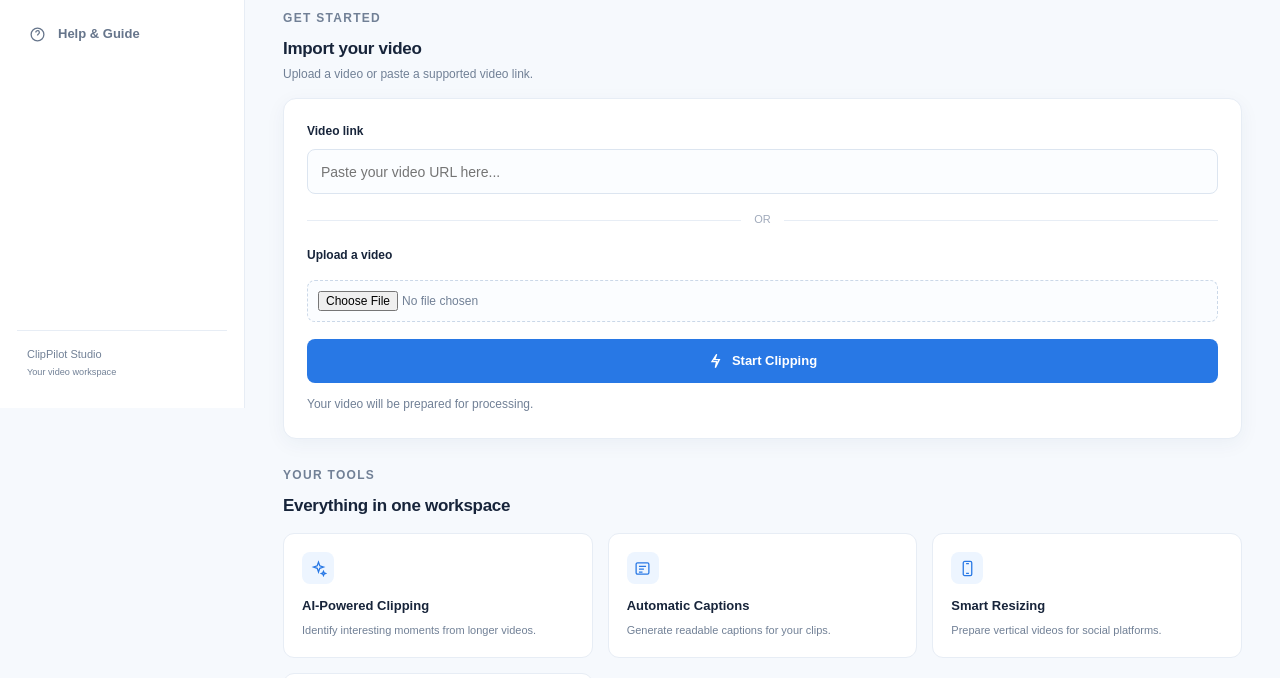
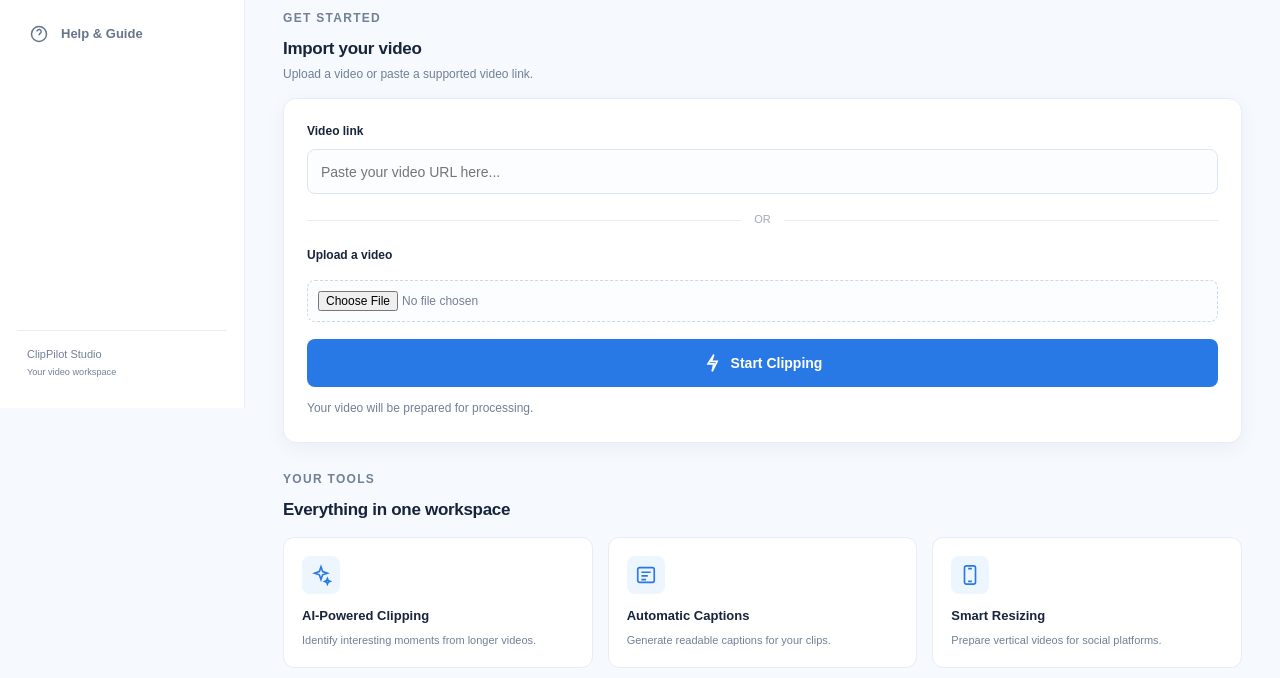
Before and after one commit to n4345446-netizen/clippilot, a plain HTML site: page index.html in a window 1280 px wide. Shown: the part 392-1070 px from the top of the page. Drawn offline with Linux system fonts and the light colour scheme.

Commit message:
Adjust icon sizes and button styles in CSS
Added styles to reduce icon sizes and adjust button dimensions.

```diff
--- a/style.css
+++ b/style.css
@@ -537,3 +537,39 @@ button svg {
   width: 19px;
   height: 19px;
 }
+/* Reduce oversized icons throughout ClipPilot */
+
+svg {
+  width: 20px !important;
+  height: 20px !important;
+  max-width: 20px !important;
+  max-height: 20px !important;
+}
+
+.feature-card svg {
+  width: 22px !important;
+  height: 22px !important;
+  max-width: 22px !important;
+  max-height: 22px !important;
+}
+
+.feature-icon {
+  width: 38px !important;
+  height: 38px !important;
+}
+
+button {
+  min-height: 42px;
+  font-size: 14px !important;
+}
+
+#startButton {
+  height: 48px !important;
+  min-height: 48px !important;
+}
+
+html,
+body,
+body * {
+  font-family: Arial, Helvetica, sans-serif !important;
+}
```
